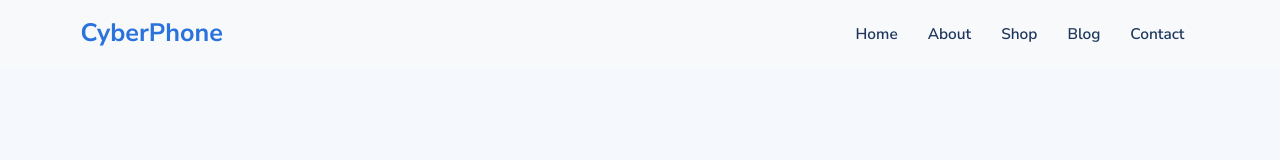
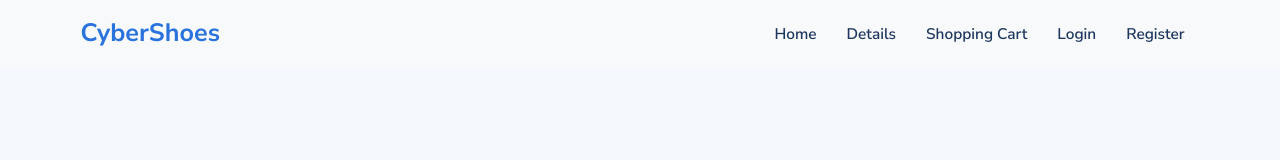
Before and after one commit to vuduythanh23/CAPSTONE-2, a website: page index.html in a window 1280 px wide. Drawn offline with nearby package versions, Linux system fonts and the light colour scheme.

Commit message:
Update header

```diff
--- a/index.html
+++ b/index.html
@@ -45,7 +45,7 @@
              container: margin auto -->
         <div class="container">
           <!-- LOGO -->
-          <a class="navbar-brand" href="#">CyberPhone</a>
+          <a class="navbar-brand" href="#">CyberShoes</a>
           <!-- Button ở mobile -->
           <button
             class="navbar-toggler"
@@ -64,16 +64,16 @@
                 <a class="nav-link active" aria-current="page" href="#">Home</a>
               </li>
               <li class="nav-item">
-                <a class="nav-link" href="#">About</a>
+                <a class="nav-link" href="#">Details</a>
               </li>
               <li class="nav-item">
-                <a class="nav-link" href="#">Shop</a>
+                <a class="nav-link" href="#">Shopping Cart</a>
               </li>
               <li class="nav-item">
-                <a class="nav-link" href="#">Blog</a>
+                <a class="nav-link" href="#">Login</a>
               </li>
               <li class="nav-item">
-                <a class="nav-link" href="#">Contact</a>
+                <a class="nav-link" href="#">Register</a>
               </li>
               <!-- <li class="nav-item dropdown">
                 <a class="nav-link dropdown-toggle" href="#" role="button" data-bs-toggle="dropdown" aria-expanded="false">
```
